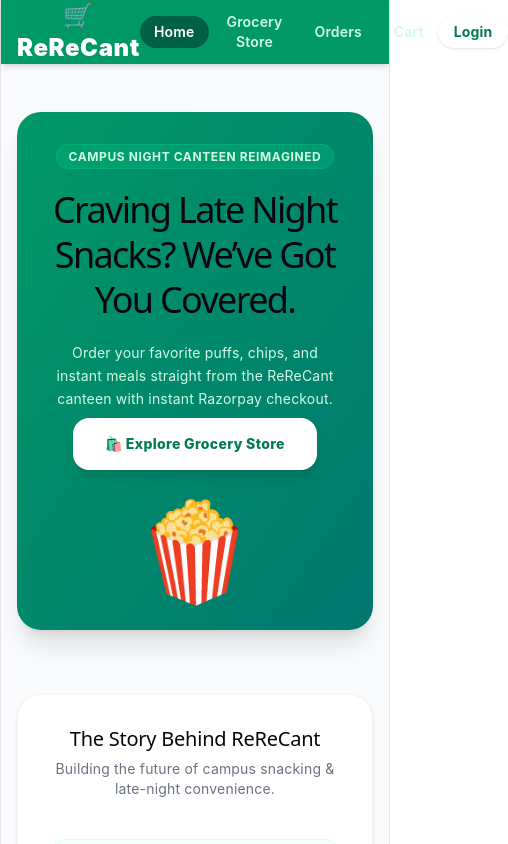
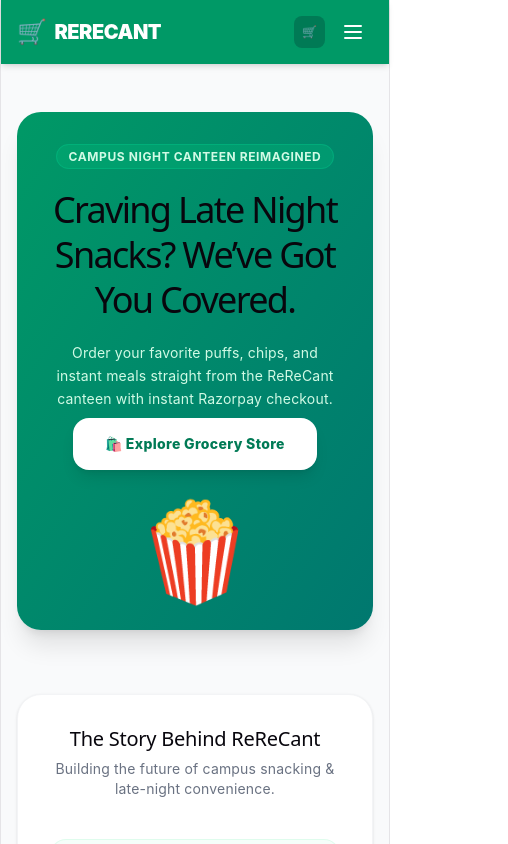
Before and after one commit to stemmasterstark-commits/rerecant, a React (Vite) app: page / in a window 390 px wide. Shown: the top 844 px of the page, 508 px wide, since content can reach past the window. Built offline with nearby package versions, Linux system fonts and the light colour scheme.

Commit message:
Added Hamburger in Header for best view in mobile mode

```diff
--- a/src/components/Navbar.jsx
+++ b/src/components/Navbar.jsx
@@ -1,111 +1,213 @@
-import React, { useEffect, useState } from "react";
-import { supabase } from "../services/supabase";
-import AuthModal from "./AuthModal";
+import React, { useState } from "react";
 
-export default function Navbar({ activePage = "home", setActivePage, cartCount = 0 }) {
-  const [user, setUser] = useState(null);
-  const [isAuthOpen, setIsAuthOpen] = useState(false);
+export default function Navbar({
+  activePage,
+  setActivePage,
+  cartCount,
+  onOpenAuth,
+  user,
+  onLogout,
+}) {
+  const [mobileMenuOpen, setMobileMenuOpen] = useState(false);
 
-  useEffect(() => {
-    supabase.auth.getUser().then(({ data: { user } }) => setUser(user));
-
-    const { data: authListener } = supabase.auth.onAuthStateChange((_event, session) => {
-      setUser(session?.user ?? null);
-    });
-
-    return () => authListener.subscription.unsubscribe();
-  }, []);
-
-  const handleLogout = async () => {
-    await supabase.auth.signOut();
+  const handleNavClick = (page) => {
+    setActivePage(page);
+    setMobileMenuOpen(false); // Close menu on mobile after clicking
   };
 
   return (
-    <>
-      <header className="sticky top-0 z-40 bg-emerald-600 text-white shadow-md">
-        <div className="max-w-7xl mx-auto px-4 sm:px-6 lg:px-8 h-16 flex items-center justify-between">
+    <header className="bg-emerald-600 text-white sticky top-0 z-40 shadow-md">
+      <div className="max-w-7xl mx-auto px-4 sm:px-6 lg:px-8">
+        <div className="flex items-center justify-between h-16">
 
           {/* Logo */}
           <div
-            onClick={() => setActivePage && setActivePage("home")}
-            className="flex items-center gap-2 text-2xl font-black tracking-wide cursor-pointer hover:opacity-90 transition"
+            onClick={() => handleNavClick("home")}
+            className="flex items-center gap-2 cursor-pointer font-black text-xl tracking-tight"
           >
-            🛒 ReReCant
+            <span className="text-2xl">🛒</span>
+            <span>RERECANT</span>
           </div>
 
-          {/* Navigation Items */}
-          <nav className="flex items-center gap-1 sm:gap-3">
+          {/* DESKTOP NAVIGATION (Hidden on mobile) */}
+          <nav className="hidden md:flex items-center gap-2">
             <button
-              onClick={() => setActivePage("home")}
-              className={`px-3.5 py-1.5 rounded-full text-sm font-semibold transition ${
-                activePage === "home" ? "bg-emerald-800 text-white font-bold" : "text-emerald-100 hover:bg-emerald-500"
+              onClick={() => handleNavClick("home")}
+              className={`px-3 py-2 rounded-xl text-xs font-bold transition-all ${
+                activePage === "home"
+                  ? "bg-emerald-700 text-white shadow-inner"
+                  : "hover:bg-emerald-500/50"
               }`}
             >
-              Home
+              HOME
             </button>
 
             <button
-              onClick={() => setActivePage("grocery")}
-              className={`px-3.5 py-1.5 rounded-full text-sm font-semibold transition ${
-                activePage === "grocery" ? "bg-emerald-800 text-white font-bold" : "text-emerald-100 hover:bg-emerald-500"
+              onClick={() => handleNavClick("grocery")}
+              className={`px-3 py-2 rounded-xl text-xs font-bold transition-all ${
+                activePage === "grocery"
+                  ? "bg-emerald-700 text-white shadow-inner"
+                  : "hover:bg-emerald-500/50"
               }`}
             >
-              Grocery Store
+              GROCERY STORE
             </button>
 
             <button
-              onClick={() => setActivePage("orders")}
-              className={`px-3.5 py-1.5 rounded-full text-sm font-semibold transition ${
-                activePage === "orders" ? "bg-emerald-800 text-white font-bold" : "text-emerald-100 hover:bg-emerald-500"
+              onClick={() => handleNavClick("orders")}
+              className={`px-3 py-2 rounded-xl text-xs font-bold transition-all ${
+                activePage === "orders"
+                  ? "bg-emerald-700 text-white shadow-inner"
+                  : "hover:bg-emerald-500/50"
               }`}
             >
-              Orders
+              ORDERS
             </button>
 
             <button
-              onClick={() => setActivePage("cart")}
-              className={`relative px-3.5 py-1.5 rounded-full text-sm font-semibold transition ${
-                activePage === "cart" ? "bg-emerald-800 text-white font-bold" : "text-emerald-100 hover:bg-emerald-500"
+              onClick={() => handleNavClick("cart")}
+              className={`px-3 py-2 rounded-xl text-xs font-bold transition-all relative ${
+                activePage === "cart"
+                  ? "bg-emerald-700 text-white shadow-inner"
+                  : "hover:bg-emerald-500/50"
               }`}
             >
-              Cart
+              CART
               {cartCount > 0 && (
-                <span className="ml-2 inline-flex items-center justify-center px-2 py-0.5 text-xs font-bold leading-none text-emerald-800 bg-white rounded-full">
+                <span className="ml-1.5 px-1.5 py-0.5 bg-amber-400 text-gray-900 font-extrabold text-[10px] rounded-full">
                   {cartCount}
                 </span>
               )}
             </button>
+
+            {user ? (
+              <button
+                onClick={onLogout}
+                className="ml-2 px-4 py-2 bg-white text-emerald-800 hover:bg-gray-100 font-bold text-xs rounded-xl shadow-sm transition-all active:scale-95"
+              >
+                LOGOUT
+              </button>
+            ) : (
+              <button
+                onClick={onOpenAuth}
+                className="ml-2 px-4 py-2 bg-white text-emerald-800 hover:bg-gray-100 font-bold text-xs rounded-xl shadow-sm transition-all active:scale-95"
+              >
+                LOGIN
+              </button>
+            )}
           </nav>
 
-          {/* Auth Button */}
-          <div>
+          {/* MOBILE TOGGLE BUTTON (Hamburger) */}
+          <div className="flex items-center md:hidden gap-2">
+            {/* Quick Cart Button for Mobile */}
+            <button
+              onClick={() => handleNavClick("cart")}
+              className="p-2 bg-emerald-700 rounded-lg text-xs font-bold relative"
+            >
+              🛒
+              {cartCount > 0 && (
+                <span className="absolute -top-1 -right-1 px-1.5 py-0.5 bg-amber-400 text-gray-900 text-[10px] rounded-full font-black">
+                  {cartCount}
+                </span>
+              )}
+            </button>
+
+            {/* Hamburger Icon */}
+            <button
+              onClick={() => setMobileMenuOpen(!mobileMenuOpen)}
+              className="p-2 rounded-lg hover:bg-emerald-500 focus:outline-none"
+            >
+              <svg
+                className="h-6 w-6"
+                fill="none"
+                viewBox="0 0 24 24"
+                stroke="currentColor"
+              >
+                {mobileMenuOpen ? (
+                  <path
+                    strokeLinecap="round"
+                    strokeLinejoin="round"
+                    strokeWidth={2}
+                    d="M6 18L18 6M6 6l12 12"
+                  />
+                ) : (
+                  <path
+                    strokeLinecap="round"
+                    strokeLinejoin="round"
+                    strokeWidth={2}
+                    d="M4 6h16M4 12h16M4 18h16"
+                  />
+                )}
+              </svg>
+            </button>
+          </div>
+        </div>
+      </div>
+
+      {/* MOBILE DROPDOWN MENU */}
+      {mobileMenuOpen && (
+        <div className="md:hidden bg-emerald-700 border-t border-emerald-600 px-4 pt-2 pb-4 space-y-2 animate-fadeIn">
+          <button
+            onClick={() => handleNavClick("home")}
+            className={`block w-full text-left px-3 py-2.5 rounded-xl text-xs font-bold ${
+              activePage === "home" ? "bg-emerald-800 text-white" : ""
+            }`}
+          >
+            HOME
+          </button>
+
+          <button
+            onClick={() => handleNavClick("grocery")}
+            className={`block w-full text-left px-3 py-2.5 rounded-xl text-xs font-bold ${
+              activePage === "grocery" ? "bg-emerald-800 text-white" : ""
+            }`}
+          >
+            GROCERY STORE
+          </button>
+
+          <button
+            onClick={() => handleNavClick("orders")}
+            className={`block w-full text-left px-3 py-2.5 rounded-xl text-xs font-bold ${
+              activePage === "orders" ? "bg-emerald-800 text-white" : ""
+            }`}
+          >
+            ORDERS
+          </button>
+
+          <button
+            onClick={() => handleNavClick("cart")}
+            className={`block w-full text-left px-3 py-2.5 rounded-xl text-xs font-bold ${
+              activePage === "cart" ? "bg-emerald-800 text-white" : ""
+            }`}
+          >
+            CART ({cartCount})
+          </button>
+
+          <div className="pt-2 border-t border-emerald-600">
             {user ? (
-              <div className="flex items-center gap-3 bg-emerald-700 border border-emerald-500/50 rounded-full py-1 px-3.5">
-                <span className="text-xs font-semibold text-emerald-100 flex items-center gap-2">
-                  <span className="w-2 h-2 rounded-full bg-emerald-300 animate-pulse"></span>
-                  {user.email?.split("@")[0]}
-                </span>
-                <button
-                  onClick={handleLogout}
-                  className="text-xs text-red-200 hover:text-white font-bold pl-2 border-l border-emerald-500"
-                >
-                  Logout
-                </button>
-              </div>
+              <button
+                onClick={() => {
+                  setMobileMenuOpen(false);
+                  onLogout();
+                }}
+                className="w-full py-2.5 bg-white text-emerald-800 font-bold text-xs rounded-xl shadow-sm text-center"
+              >
+                LOGOUT
+              </button>
             ) : (
               <button
-                onClick={() => setIsAuthOpen(true)}
-                className="px-4 py-1.5 bg-white text-emerald-700 hover:bg-emerald-50 font-bold text-sm rounded-full shadow transition active:scale-95"
+                onClick={() => {
+                  setMobileMenuOpen(false);
+                  onOpenAuth();
+                }}
+                className="w-full py-2.5 bg-white text-emerald-800 font-bold text-xs rounded-xl shadow-sm text-center"
               >
-                Login
+                LOGIN
               </button>
             )}
           </div>
-
         </div>
-      </header>
-
-      <AuthModal isOpen={isAuthOpen} onClose={() => setIsAuthOpen(false)} />
-    </>
+      )}
+    </header>
   );
 }
```
